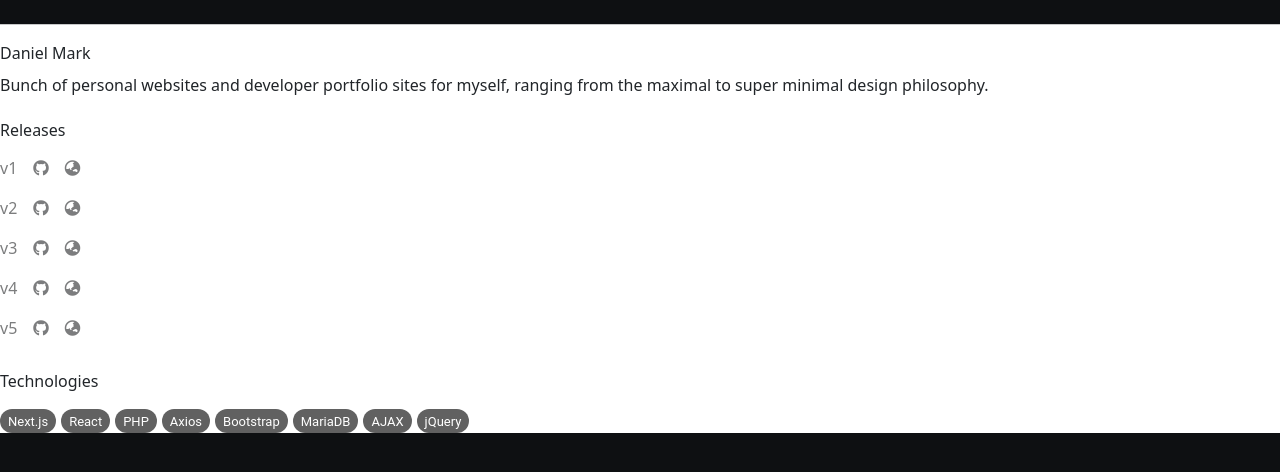
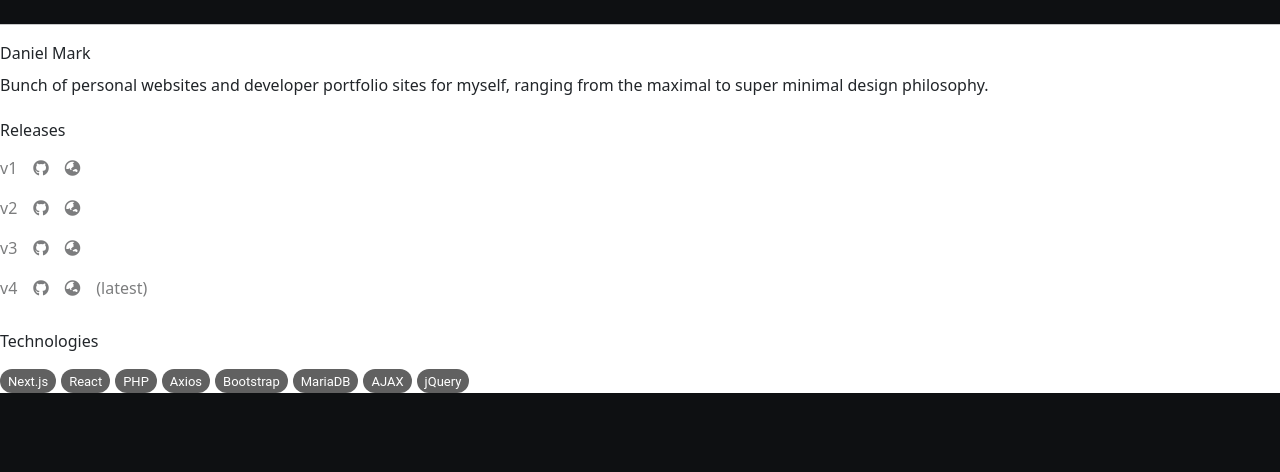
Before and after one commit to thedanielmark/danielmark-v4, a Next.js app: page /components/Projects/DM in a window 1280 px wide. Shown: the top 472 px of the page. Built offline with nearby package versions, Linux system fonts and the light colour scheme.

Commit message:
Moved firebase

```diff
--- a/pages/components/Contact/MainContent.jsx
+++ b/pages/components/Contact/MainContent.jsx
@@ -5,7 +5,7 @@
 import Snackbar from "@material-ui/core/Snackbar";
 import MuiAlert from "@material-ui/lab/Alert";
 import firebase from "firebase/app";
-import "../firebase";
+import "./firebase";
 
 export default function App() {
   function Alert(props) {
--- a/pages/components/Projects/DM.js
+++ b/pages/components/Projects/DM.js
@@ -78,7 +78,7 @@
               <li className="nav-item">
                 <Link
                   passHref
-                  href={"https://github.com/thedanielmark/calculator"}
+                  href={"https://github.com/thedanielmark/danielmark-grey"}
                 >
                   <a
                     className="nav-link grey-to-white"
@@ -111,7 +111,7 @@
               <li className="nav-item">
                 <Link
                   passHref
-                  href={"https://github.com/thedanielmark/calculator"}
+                  href={"https://github.com/thedanielmark/daniel-mark-dark"}
                 >
                   <a
                     className="nav-link grey-to-white"
@@ -144,7 +144,7 @@
               <li className="nav-item">
                 <Link
                   passHref
-                  href={"https://github.com/thedanielmark/calculator"}
+                  href={"https://github.com/thedanielmark/danielmark-v4"}
                 >
                   <a
                     className="nav-link grey-to-white"
@@ -155,7 +155,7 @@
                 </Link>
               </li>
               <li className="nav-item">
-                <Link passHref href={"https://v4.thedanielmark.com"}>
+                <Link passHref href={"https://thedanielmark.com"}>
                   <a
                     className="nav-link grey-to-white"
                     style={{ paddingLeft: "0px" }}
@@ -164,8 +164,16 @@
                   </a>
                 </Link>
               </li>
+              <li className="nav-item">
+                <a
+                  className="nav-link grey-to-white"
+                  style={{ paddingLeft: "0px" }}
+                >
+                  (latest)
+                </a>
+              </li>
             </ul>
-            <ul className="nav">
+            {/* <ul className="nav">
               <li className="nav-item">
                 <a
                   className="nav-link grey-to-white"
@@ -197,7 +205,7 @@
                   </a>
                 </Link>
               </li>
-            </ul>
+            </ul> */}
           </div>
           <h6 className="mt-4">Technologies</h6>
           <div class="tech-badges">
```
Also changed, not shown: pages/components/Contact/firebase.js (renamed from pages/components/firebase.js).
